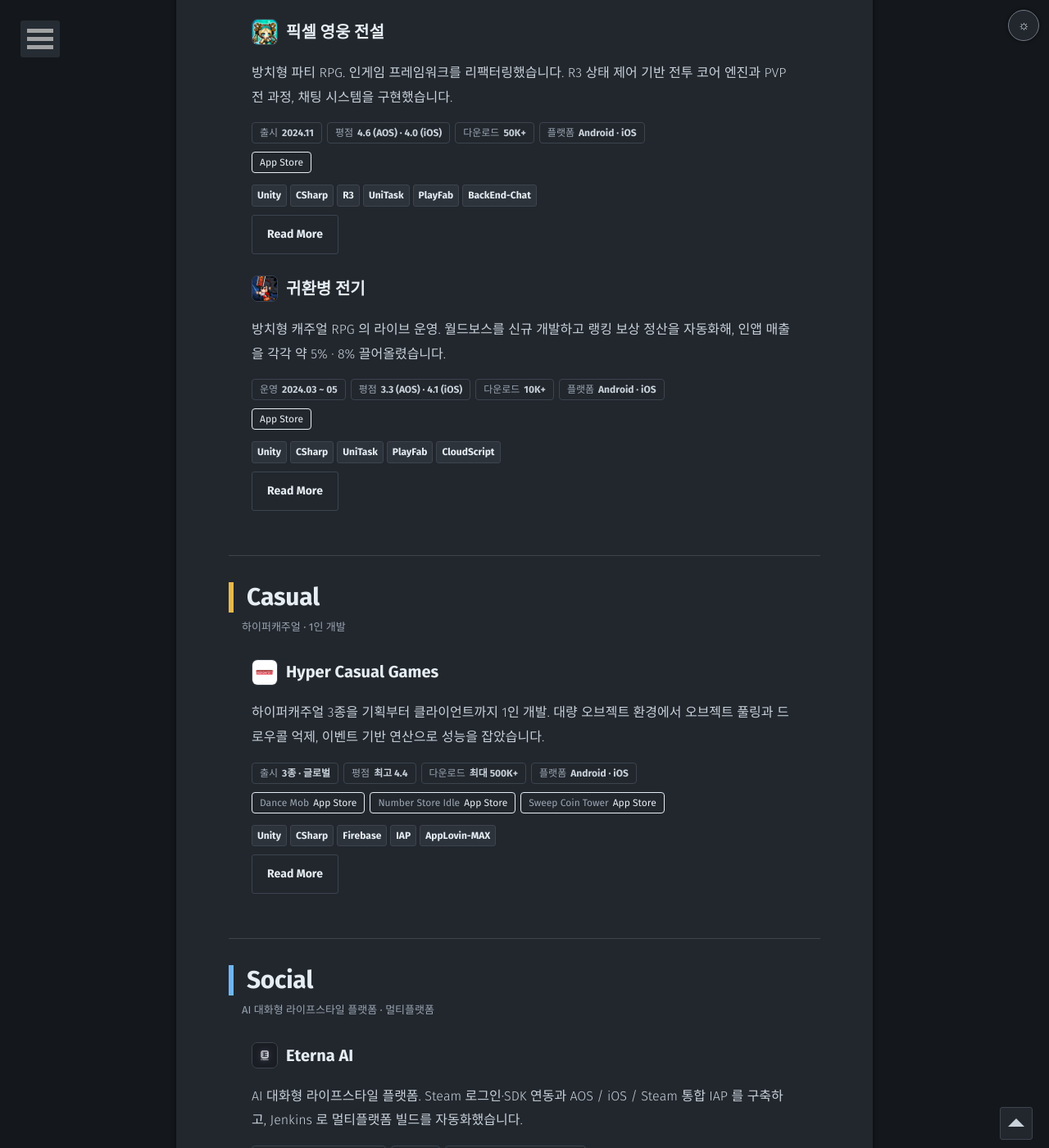
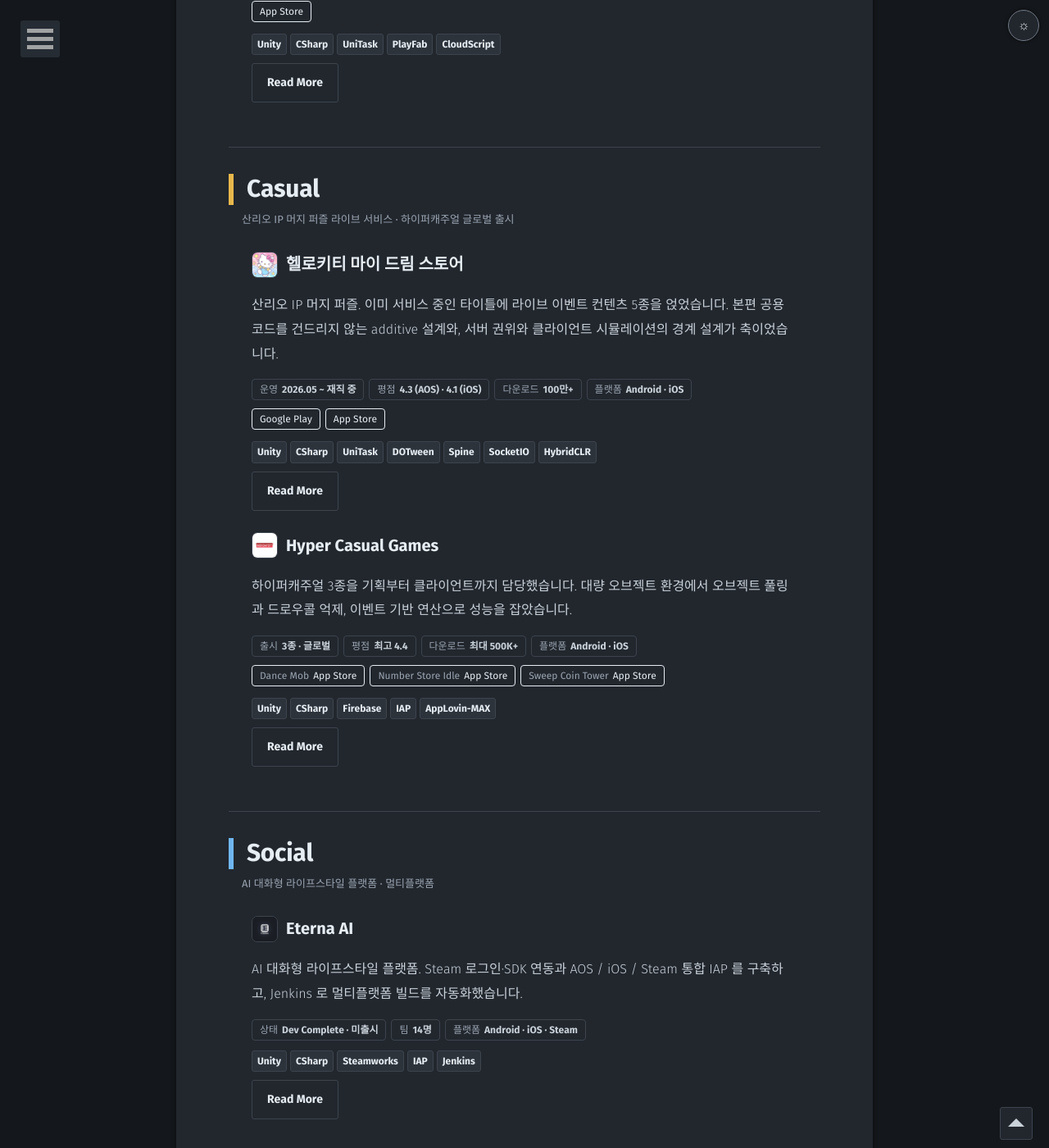
Before and after one commit to mmmdong/mmmdong.github.io, a Jekyll site: the page built from projects/index.md, in a window 1280 px wide and 1400 px high, scrolled down 1239 px. Shown: the whole window at 82% size. Built offline with Jekyll 4.4.1, drawn with Linux system fonts in a browser that asks for light colours; some web fonts are replaced; some of the changed text lies outside the part shown.

Commit message:
헬로키티를 Casual 묶음으로, '1인 개발' 문구 제거
Merge 묶음을 따로 두지 않고 Casual 안에 넣는다. 묶음 안에서는 먼데이오프
위에 온다(order 1 / 2).

'1인 개발' 은 사이트 네 곳과 저장소 밖 문서 두 곳에서 걷어냈다. 문장을 통째로
지우지 않고 그 자리에 남는 사실만 남긴다 — 담당 범위(기획 · 클라이언트)와
출시 규모는 사실이고, 빼면 그 시기에 무엇을 했는지 알 수 없어진다.

Side Projects 표의 '인원 | 1인' 은 그대로 뒀다. 개인 습작의 팀 규모 필드이지
'1인 개발' 주장이 아니다.

Co-Authored-By: Claude Opus 5 <noreply@anthropic.com>
Claude-Session: https://claude.ai/code/session_01EzidRgiHxhSwNeafHa9Yrx

```diff
--- a/_data/project_groups.yml
+++ b/_data/project_groups.yml
@@ -6,17 +6,13 @@
 #
 # name 을 비우면 묶음 제목을 렌더하지 않는다.
 
-- id: merge
-  name: Merge
-  note: 산리오 IP 머지 퍼즐 · 상용 서비스 라이브 이벤트 개발
-
 - id: rpg
   name: RPG
   note: 방치형 RPG 3종 · 상용 출시 · 팀 프로젝트
 
 - id: casual
   name: Casual
-  note: 하이퍼캐주얼 · 1인 개발
+  note: 산리오 IP 머지 퍼즐 라이브 서비스 · 하이퍼캐주얼 글로벌 출시
 
 - id: social
   name: Social
--- a/_posts/2023-12-01-hyper-casual.md
+++ b/_posts/2023-12-01-hyper-casual.md
@@ -6,11 +6,11 @@ slug: hyper-casual
 date: 2023-12-01
 project: true
 group: casual
-order: 1
+order: 2
 icons:
   - {file: hyper-casual.png, alt: "MondayOFF"}
 tags: [Unity, CSharp, Firebase, IAP, AppLovin-MAX]
-excerpt: "하이퍼캐주얼 3종을 기획부터 클라이언트까지 1인 개발. 대량 오브젝트 환경에서 오브젝트 풀링과 드로우콜 억제, 이벤트 기반 연산으로 성능을 잡았습니다."
+excerpt: "하이퍼캐주얼 3종을 기획부터 클라이언트까지 담당했습니다. 대량 오브젝트 환경에서 오브젝트 풀링과 드로우콜 억제, 이벤트 기반 연산으로 성능을 잡았습니다."
 stats:
   - {k: 출시, v: "3종 · 글로벌"}
   - {k: 평점, v: "최고 4.4"}
@@ -27,7 +27,7 @@ feature: assets/img/portfolio/mondayoff.jpg
 
 <div class="pf-panel">
   <table>
-    <tr><td><strong>프로젝트 유형</strong></td><td>상용 출시 · <strong>1인 개발</strong>(기획 및 클라이언트 전담) · 3종</td></tr>
+    <tr><td><strong>프로젝트 유형</strong></td><td>상용 출시 · <strong>기획 및 클라이언트 전담</strong> · 3종</td></tr>
     <tr><td><strong>기간</strong></td><td>2022.10 ~ 2023.12</td></tr>
     <tr><td><strong>사용 소프트웨어</strong></td><td>Unity, Git, Miro, Slack</td></tr>
     <tr><td><strong>사용 언어 · 스택</strong></td><td>C#, Firebase, Unity IAP, AppLovin MAX</td></tr>
--- a/cv/index.md
+++ b/cv/index.md
@@ -74,7 +74,7 @@ ACT Games 와 퍼플오션이 통째로 빠져 있었다 — 사이트와 이력
 
 ### 먼데이오프 유한책임회사
 
-**2022.10 ~ 2023.12** · 하이퍼 · 하이브리드 캐주얼 4종 개발 / 3종 글로벌 출시 · 1인 개발 (기획 · 클라이언트 전담)
+**2022.10 ~ 2023.12** · 하이퍼 · 하이브리드 캐주얼 4종 개발 / 3종 글로벌 출시 · 기획 · 클라이언트 전담
 
 - **[Dance Mob]({{ site.baseurl }}/portfolio/hyper-casual/#1-dance-mob--clicker-game)** · **[Number Store]({{ site.baseurl }}/portfolio/hyper-casual/#2-number-store--idle)** · **[Sweep Coin Tower]({{ site.baseurl }}/portfolio/hyper-casual/#3-sweep-coin-tower)** — 하이퍼캐주얼 3종 글로벌 출시
 {: .cv-project}
```
Also changed, not shown: _posts/2026-05-01-hello-kitty-mds.md (+1 -1 lines).
